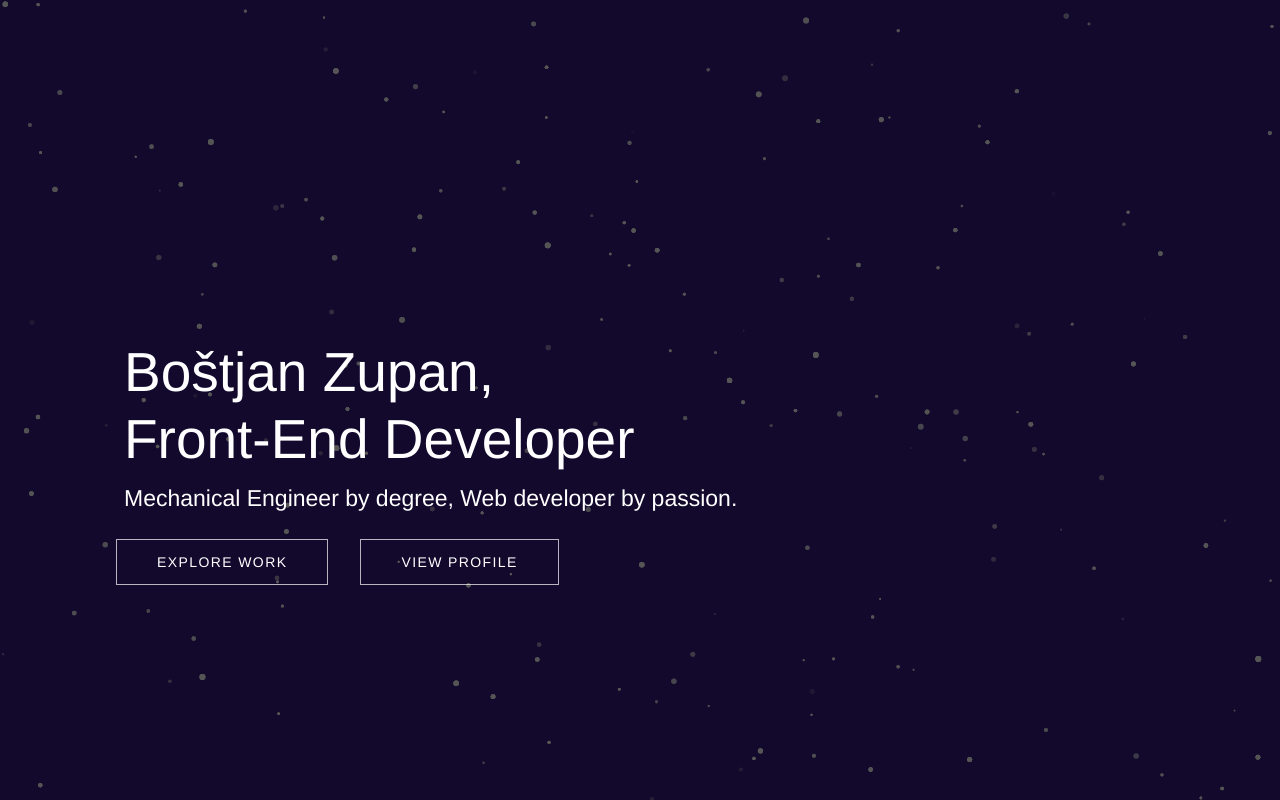
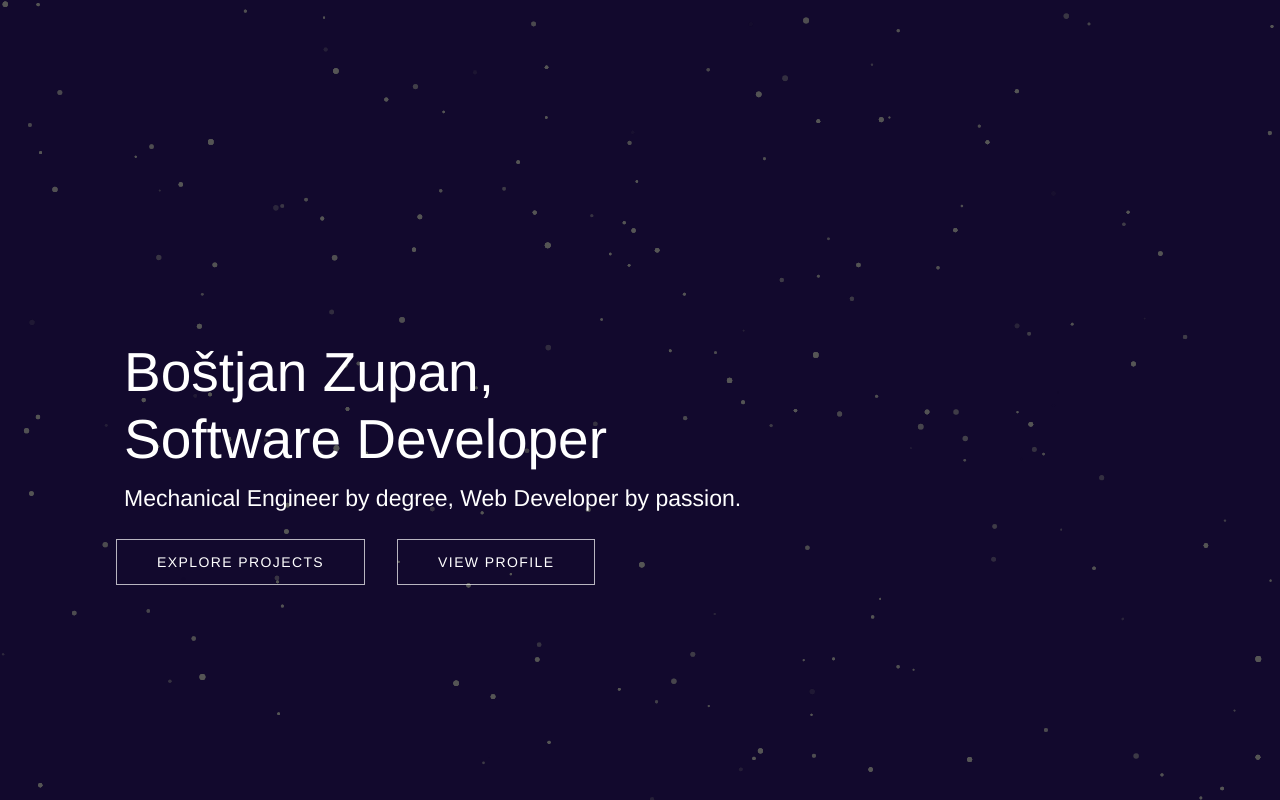
Before and after one commit to NightShop/portfolio, a React app: page / in a window 1280 px wide. Built offline with nearby package versions, Linux system fonts and the light colour scheme.

Commit message:
style corrections

```diff
--- a/src/components/About.jsx
+++ b/src/components/About.jsx
@@ -27,10 +27,9 @@ const About = (props) => {
                     <p>
                         Deeply invested in the life-long learning mentality, I am developer who always tries to
                         optimize workflow and make better product. Currently I have been learning back-end technologies for my future workspace.
-                        My focus on last job was creating web portal on the Typescript stack of Angular and from my previous background as
-                        a mechanical engineer I`&apos;`m well acquainted to bringing out solutions to complex problems.
+                        My focus on my last job was creating web portal on the Typescript stack of Angular and from my previous background as
+                        a mechanical engineer I am well acquainted with bringing out solutions to complex problems.
                         I gladly dwell in new languages and frameworks as I did in past in C, C#, Python, Go, Docker, and Arduino programming.
-                        Some of my projects can be found on https://github.com/NightShop.
 
                         Preferably looking for full stack roles.
                     </p>
--- a/src/components/Head.jsx
+++ b/src/components/Head.jsx
@@ -7,11 +7,11 @@ const Head = (props) => {
             <h1 className="text-sizeHeaderSmall font-extralight md:text-sizeHeader m-2">
                 Boštjan Zupan,
                 <br />
-                Front-End Developer
+                Software Developer
             </h1>
-            <p className="text-sizeUnderHeader font-extralight m-2">Mechanical Engineer by degree, Web developer by passion.</p>
+            <p className="text-sizeUnderHeader font-extralight m-2">Mechanical Engineer by degree, Web Developer by passion.</p>
             <div className="w-full flex justify-around sm:flex-none sm:w-max">
-                <ButtonHead setSection={setSectionProjects} title="EXPLORE WORK" />
+                <ButtonHead setSection={setSectionProjects} title="EXPLORE PROJECTS" />
                 <ButtonHead setSection={setSectionAbout} title="VIEW PROFILE" />
             </div>
         </div>
--- a/src/components/Projects.jsx
+++ b/src/components/Projects.jsx
@@ -10,6 +10,7 @@ const Projects = (props) => {
                 <ProjectInfo
                     key={id}
                     title={project.title}
+                    subtitle={project.subtitle}
                     description={project.description}
                     imageUrl={project.imageUrl}
                     tags={project.tags}
--- a/src/projectsData.js
+++ b/src/projectsData.js
@@ -1,12 +1,12 @@
 const projectsData = {
     fasunga: {
-        title: "Fasunga (under construction)",
+        title: "Fasunga",
+        subtitle: "work in progress",
         live: "https://github.com/NightShop/fasunga-project",
         code: "https://github.com/NightShop/fasunga-project",
         imageUrl: "groceries",
         description: `Backend of an application that persons of the same household can use to share shopping list. Language is Go,
-        database is PostgreSQL, PASETO authentication is used.
-        Deployment will be handled with Docker. It will be hosted on my own spare PC. Frontend will be built with React or htmlx`,
+        database is PostgreSQL, PASETO authentication is used. (work in progress)`,
         tags: ["Golang", "PostgreSQL", "Docker"],
     },
     optimizer: {
```
Also changed, not shown: src/img/groceries.png.
